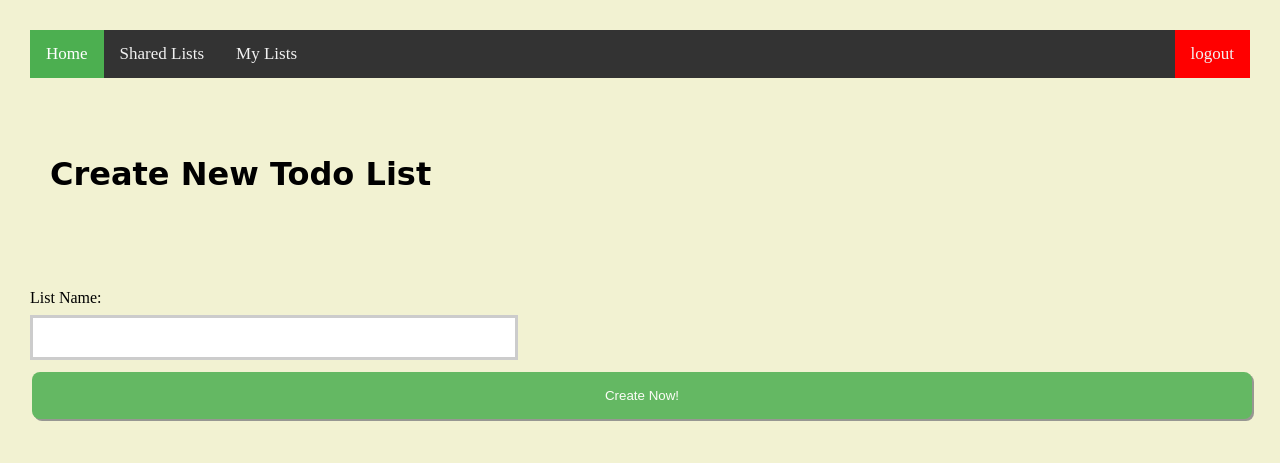
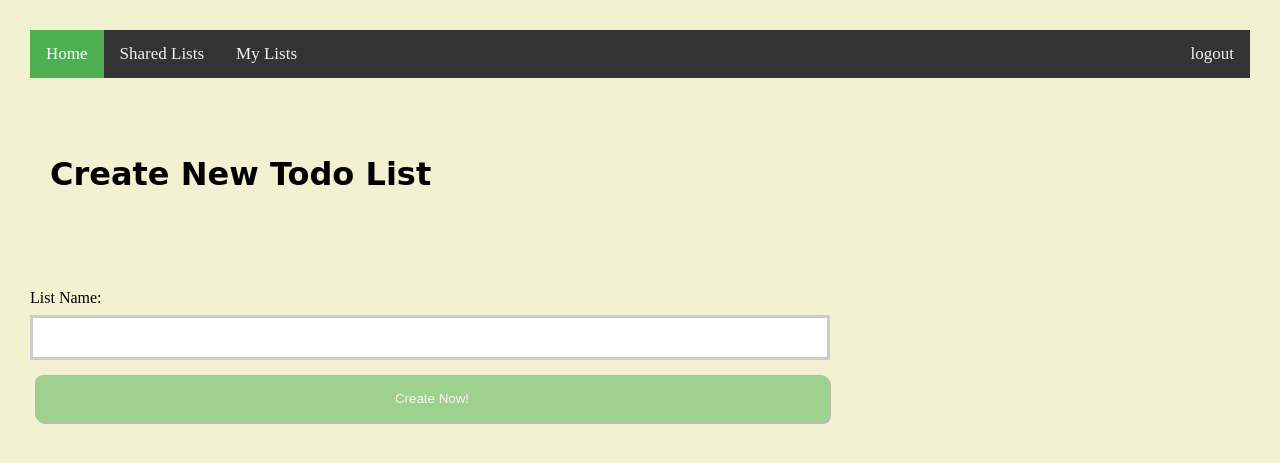
Before and after one commit to OKurdi/todolists, a Django app: page /polls/createtodolist/ in a window 1280 px wide. Shown: the top 463 px of the page. Run offline with Django 3.2, Linux system fonts and the light colour scheme.

Commit message:
-adding enable-disable buttons feature

```diff
--- a/polls_project/mysite/polls/templates/polls/base.html
+++ b/polls_project/mysite/polls/templates/polls/base.html
@@ -19,7 +19,7 @@
       <a class="active" href="{% url 'polls:todolists' %}" methods="GET" title="Show all todo lists">Home</a>
       <a href="{% url 'polls:sharedtodolists' %}" methods="GET" title="Show todo lists shared with me">Shared Lists</a>
       <a href="{% url 'polls:mytodolists' %}" methods="GET" title="Show todo lists created by me">My Lists</a>
-      <a href="{% url 'polls:logout' %}" methods="GET" style="float:right; background:red;">logout</a>
+      <a href="{% url 'polls:logout' %}" methods="GET" class="logout_button">logout</a>
       <a href="{% url 'polls:profile' %}" methods="GET" style="float:right" title="View Profile">{{user_name}}</a>
     </div>
     <br><br>
--- a/polls_project/mysite/polls/templates/polls/createentry.html
+++ b/polls_project/mysite/polls/templates/polls/createentry.html
@@ -2,12 +2,12 @@
 
 {%block content%}
 <h1 class="header">Add an Entry</h1>
-<form class ="site-form" action="{%url 'polls:createentry' %}" method="POST">{% csrf_token %}
+<form class ="site-form" action="{%url 'polls:createentry' %}" method="POST" style="width:50em">{% csrf_token %}
     <label id="p">Task:</label><BR>
-    <input type="text" name="task" id="" value=""><BR>
+    <input type="text" name="task" id="task" value="" onkeyup=disable_enable_button(create_entry_button,this)><BR>
     <label id="e">description</label><BR>
     <textarea type="text" name="description" value=""></textarea><BR>
     <input hidden name="list_id" value={{list_id}}>
-    <BR><input type="submit" value="Create Now">
+    <BR><input id="create_entry_button" type="submit" value="Create Now" disabled="true">
 </form>
 {%endblock%}
--- a/polls_project/mysite/polls/templates/polls/createtodolist.html
+++ b/polls_project/mysite/polls/templates/polls/createtodolist.html
@@ -10,7 +10,7 @@
      {% endif %}
      {% if message %}
          <div class="info">
-            <span class="closebtn" onclick="this.parentElement.style.display='none';">&times;</span>
+            <span class="closebtn" onclick="this.parentElement.style.display='none';">&times</span>
             <strong>{{message}}</strong>
          </div>
      {% endif %}
@@ -19,8 +19,14 @@
         <BR>
         <input hidden name="pagename" type="text" value="{{pagename}}">
         <label id="p">List Name:</label><BR>
-        <input type="text" name="listName" id="" value=""><BR>
-        <input type="submit" value="Create Now!">
+        <input  type="text" name="listName" id="list_name" value="" onkeyup=disable_enable_button(create_todo_list_button,this)><BR>
+        <table style="width:50em">
+            <tr>
+                <td>
+                    <input type="submit" value="Create Now!" id="create_todo_list_button" disabled="true">
+                </td>
+            </tr>
+        </table>
     </form>
 </body>
 {%endblock%}
--- a/polls_project/mysite/polls/templates/polls/editprofile.html
+++ b/polls_project/mysite/polls/templates/polls/editprofile.html
@@ -12,7 +12,7 @@
          </tr>
          <tr>
              <td><lable class="">E-mail:</lable></td>
-             <td><input type="text" name="email" value="{{pollsuserinfo.email}}"></input></td>
+             <td><input id="email_profile_input" type="text" name="email" value="{{pollsuserinfo.email}}" onkeyup=disable_enable_button(save_profile_button,this)></input></td>
          </tr>
          <tr>
              <td><lable class="">Age:</lable></td>
@@ -42,7 +42,7 @@
      <input hidden name="list_id" value={{list_id}}>
      <table width="50%">
          <tr>
-             <td><input type="submit" value="Save" formaction="{% url 'polls:editprofile' %}" ></td>
+             <td><input id="save_profile_button" type="submit" value="Save" formaction="{% url 'polls:editprofile' %}" ></td>
              <td></td>
              <td><input type="submit" value="Cancel" formaction="{% url 'polls:profile' %}" formmethod="GET"></td>
          </tr>
--- a/polls_project/mysite/polls/templates/polls/renamelist.html
+++ b/polls_project/mysite/polls/templates/polls/renamelist.html
@@ -5,12 +5,12 @@
     <form action="{% url 'polls:renamelist' %}" method="POST" >{% csrf_token %}
         <BR>
         <label id="p">List New Name:</label><BR>
-        <input type="text" name="list_name" id="" value="{{list_name.name}}"><BR>
+        <input type="text" name="list_name" id="rename_list" value="{{list_name.name}}" onkeyup=disable_enable_button(rename_button,this)><BR>
         <input hidden name="list_id" value={{list_id}}>
         <input hidden name="pagename" value={{pagename}}>
         <table>
              <tr>
-                 <td><input type="submit" value="Rename"></td>
+                 <td><input id="rename_button" type="submit" value="Rename"></td>
              </tr>
         </table>
     </form>
--- a/polls_project/mysite/static/css/style.css
+++ b/polls_project/mysite/static/css/style.css
@@ -1,5 +1,5 @@
 input[type=text] , input[type=email] , input[type=password] , input[type=phone] {
-  width: 40%;
+  width: 60em;
   padding: 12px 20px;
   margin: 8px 0;
   box-sizing: border-box;
@@ -14,7 +14,7 @@ input[type=text]:focus , input[type=email]:focus , input[type=password]:focus ,
 }
 
 textarea {
-  width: 40%;
+  width: 60em;
   padding: 12px 20px;
   margin: 8px 0;
   box-sizing: border-box;
@@ -311,3 +311,8 @@ input[type=button], input[type=submit], input[type=reset] {
 	border-radius: 50%;
 	background: white;
 }
+
+.logout_button{
+    float:right !important;
+}
+.logout_button:hover{background:red !important;}
--- a/polls_project/mysite/static/scripts/main.js
+++ b/polls_project/mysite/static/scripts/main.js
@@ -5,12 +5,14 @@ function confirm_delete_list(){
 function confirm_delete_entry(){
     return confirm('Are you sure you want to delete this task?')
 }
+
 function enable_my_todo_lists_buttons(){
     document.getElementById("view_tasks").disabled =false;
     document.getElementById("rename_list").disabled =false;
     document.getElementById("add_member").disabled =false;
     document.getElementById("delete_list").disabled =false;
 }
+
 function enable_buttons(list_id){
      console.log(list_id)
      var returnedData;
@@ -33,6 +35,20 @@ function enable_buttons(list_id){
               }
           }
     })
+}
+
+function disable_enable_button(button,input_element){
+    if(document.getElementById(input_element.id).value.length == 0){
+        document.getElementById(button.id).disabled=true;
+    }else{
+        console.log("this is the id "+button.value)
+        document.getElementById(button.id).disabled=false;
+    }
+}
+
+function enable_button(element){
+    console.log("this is the id "+element.value)
+    document.getElementById(element.id).disabled=false;
 }
 
 function activate_view_tasks_button(){
```
Also changed, not shown: polls_project/mysite/polls/templates/polls/editentry.html (+9 -2 lines), polls_project/mysite/db.sqlite3.
